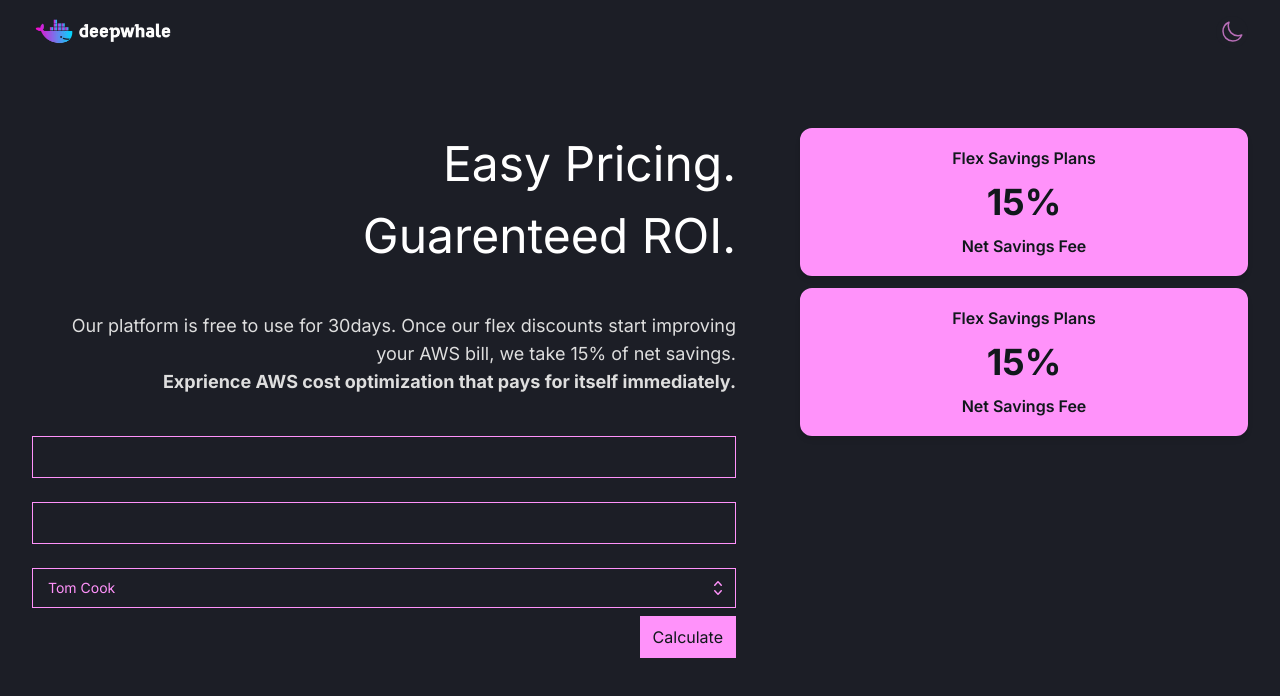
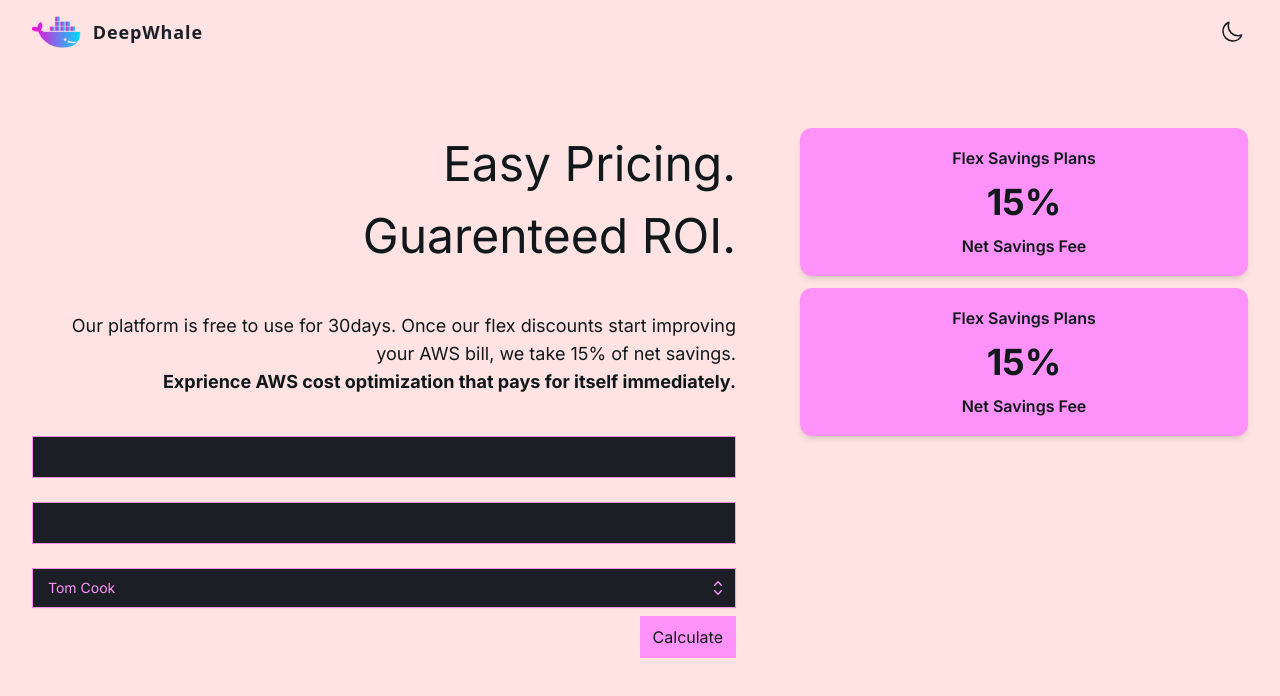
Before and after one commit to devofficer/deepwhale-ai-frontend, a Next.js app: page / in a window 1280 px wide. Shown: the top 696 px of the page. Built offline with nearby package versions, Linux system fonts and the light colour scheme.

Commit message:
feat: theme change on bg

```diff
--- a/src/components/Description/index.tsx
+++ b/src/components/Description/index.tsx
@@ -4,11 +4,11 @@ import Form from "../Form";
 const Description = () => {
   return (
     <div className="flex-1 text-left sm:text-right">
-      <div className="text-5xl text-primary-title-text-color">
+      <div className="text-5xl text-primary-card-text-color dark:text-primary-title-text-color">
         <h1 className="leading-normal">Easy Pricing.</h1>
         <h2 className="leading-normal">Guarenteed ROI.</h2>
       </div>
-      <div className="text-lg my-10 text-primary-desc-text-color">
+      <div className="text-lg my-10 text-primary-card-text-color dark:text-primary-desc-text-color">
         <p>
           Our platform is free to use for 30days. Once our flex discounts start
           improving your AWS bill, we take 15% of net savings.
--- a/src/components/Navbar/index.tsx
+++ b/src/components/Navbar/index.tsx
@@ -10,7 +10,7 @@ export default function Navbar() {
   };
 
   return (
-    <nav className="sticky top-0 md:relative bg-secondary-card-color">
+    <nav className="sticky top-0 md:relative bg-light dark:bg-main">
       <div className="mx-auto max-w-7xl px-4 sm:px-6 lg:px-8">
         <div className="flex h-16 justify-between">
           <div className="flex">
@@ -20,6 +20,9 @@ export default function Navbar() {
                 src="/assets/logo.png"
                 alt="DeepWhale AI"
               />
+              <span className="ml-3 text-lg font-semibold text-main dark:text-white tracking-wider">
+                DeepWhale
+              </span>
             </div>
           </div>
 
@@ -31,10 +34,14 @@ export default function Navbar() {
                   "relative",
                   "rounded-full",
                   "p-1",
-                  "bg-secondary-card-color",
-                  "text-secondary-card-text-color",
-                  "hover:bg-primary-card-color",
-                  "hover:text-secondary-card-color"
+                  "dark:bg-main",
+                  "dark:text-secondary-card-text-color",
+                  "dark:hover:bg-primary-card-color",
+                  "dark:hover:text-secondary-card-color",
+                  "bg-light",
+                  "text-primary-card-text-color",
+                  "hover:bg-secondary-card-color",
+                  "hover:text-primary-card-color"
                 )}
               >
                 <span className="absolute -inset-1.5" />
--- a/src/pages/index.tsx
+++ b/src/pages/index.tsx
@@ -13,7 +13,9 @@ export default function Home() {
         md:flex-row
         space-x-0 md:space-x-6 lg:space-x-16
         space-y-16 md:space-y-0
-        bg-main
+        dark:bg-ilght
+        dark:bg-main
+        bg-light
         max-w-7xl
         mx-auto
         px-4 sm:px-6 lg:px-8
--- a/src/styles/globals.css
+++ b/src/styles/globals.css
@@ -16,8 +16,13 @@
   }
 }
 
+* {
+  transition: all 0.2s;
+}
+
 body {
-  @apply bg-main;
+  @apply dark:bg-main;
+  @apply bg-light;
 }
 
 /* width */
--- a/tailwind.config.ts
+++ b/tailwind.config.ts
@@ -11,6 +11,7 @@ const config: Config = {
     extend: {
       colors: {
         main: "#1C1E26",
+        light: "#FFE2E2",
         "primary-btn-color": "#FF92FA",
         "primary-title-text-color": "#FFFFFF",
         "primary-desc-text-color": "#DEDEDE",
```
Also changed, not shown: public/assets/logo.png.
